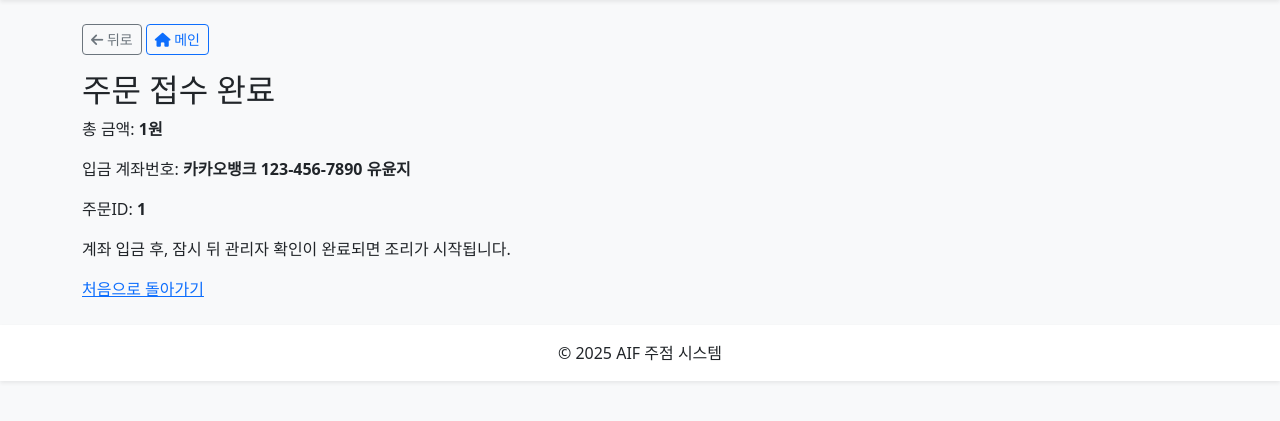
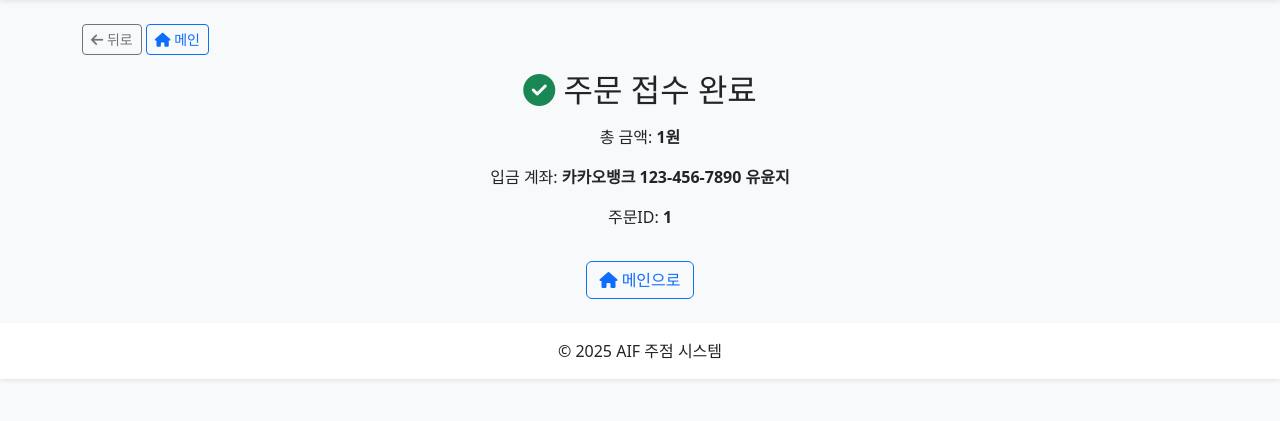
Before and after one commit to bag4355/restaurant-system, a Flask app: template templates/order_result.html in a window 1280 px wide. Shown: the part 56-477 px from the top of the page. Run offline with Flask 3, Linux system fonts and the light colour scheme; the template is opened without the code that fills it: most values are stand-ins (such as "Sample title", 1, 10 or a date in 2020); some libraries are stand-ins or nearby versions.

Commit message:
Update order_result.html

```diff
--- a/templates/order_result.html
+++ b/templates/order_result.html
@@ -1,9 +1,12 @@
 {% extends "layout.html" %}
 {% block content %}
-<h2>주문 접수 완료</h2>
-<p>총 금액: <strong>{{ total_price }}원</strong></p>
-<p>입금 계좌번호: <strong>카카오뱅크 123-456-7890 유윤지</strong></p>
-<p>주문ID: <strong>{{ order_id }}</strong></p>
-<p>계좌 입금 후, 잠시 뒤 관리자 확인이 완료되면 조리가 시작됩니다.</p>
-<p><a href="{{ url_for('index') }}">처음으로 돌아가기</a></p>
+<div class="text-center">
+  <h2 class="mb-3"><i class="fas fa-check-circle text-success"></i> 주문 접수 완료</h2>
+  <p>총 금액: <strong>{{ total_price }}원</strong></p>
+  <p>입금 계좌: <strong>카카오뱅크 123-456-7890 유윤지</strong></p>
+  <p>주문ID: <strong>{{ order_id }}</strong></p>
+  <a href="{{ url_for('index') }}" class="btn btn-outline-primary mt-3">
+    <i class="fas fa-home"></i> 메인으로
+  </a>
+</div>
 {% endblock %}
```
